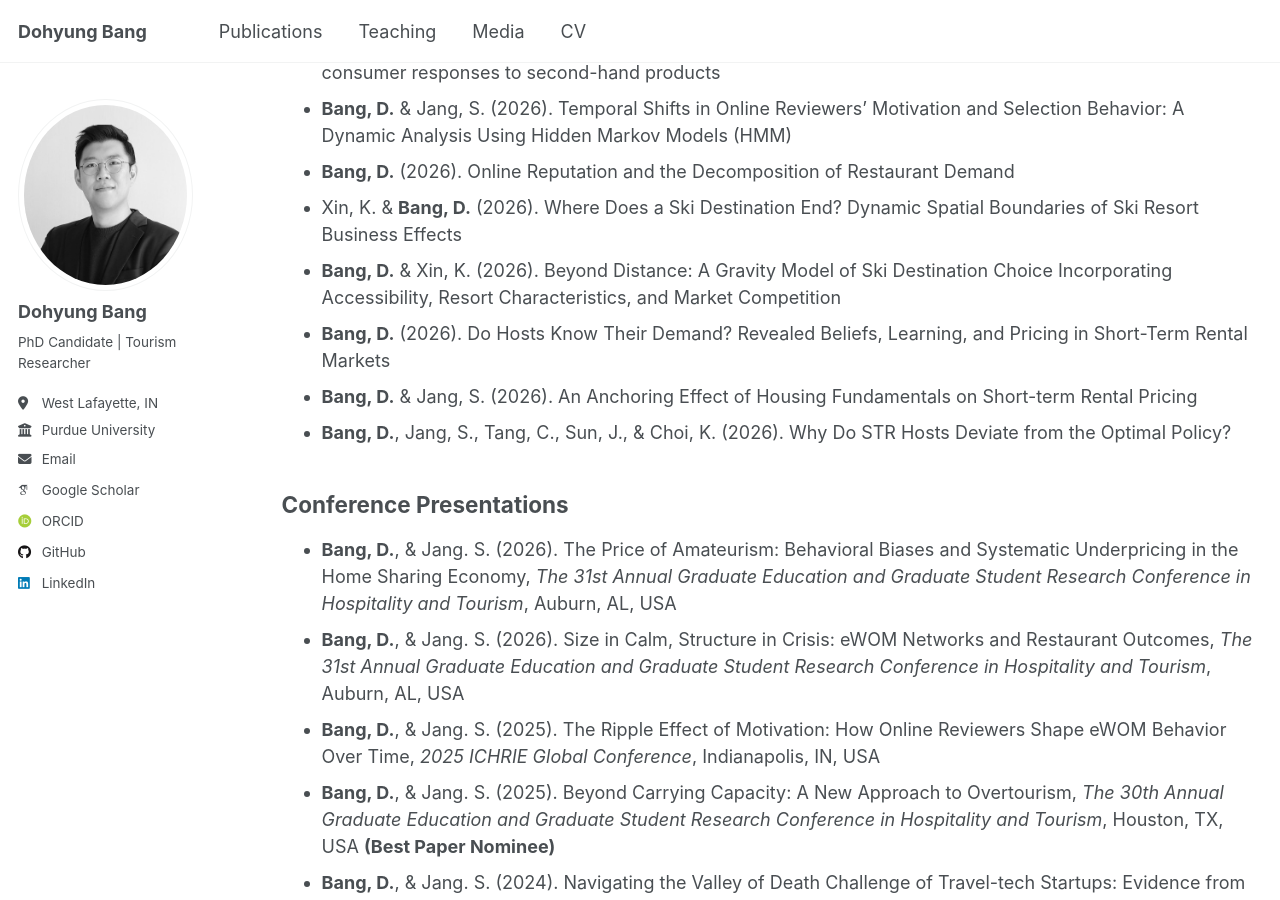
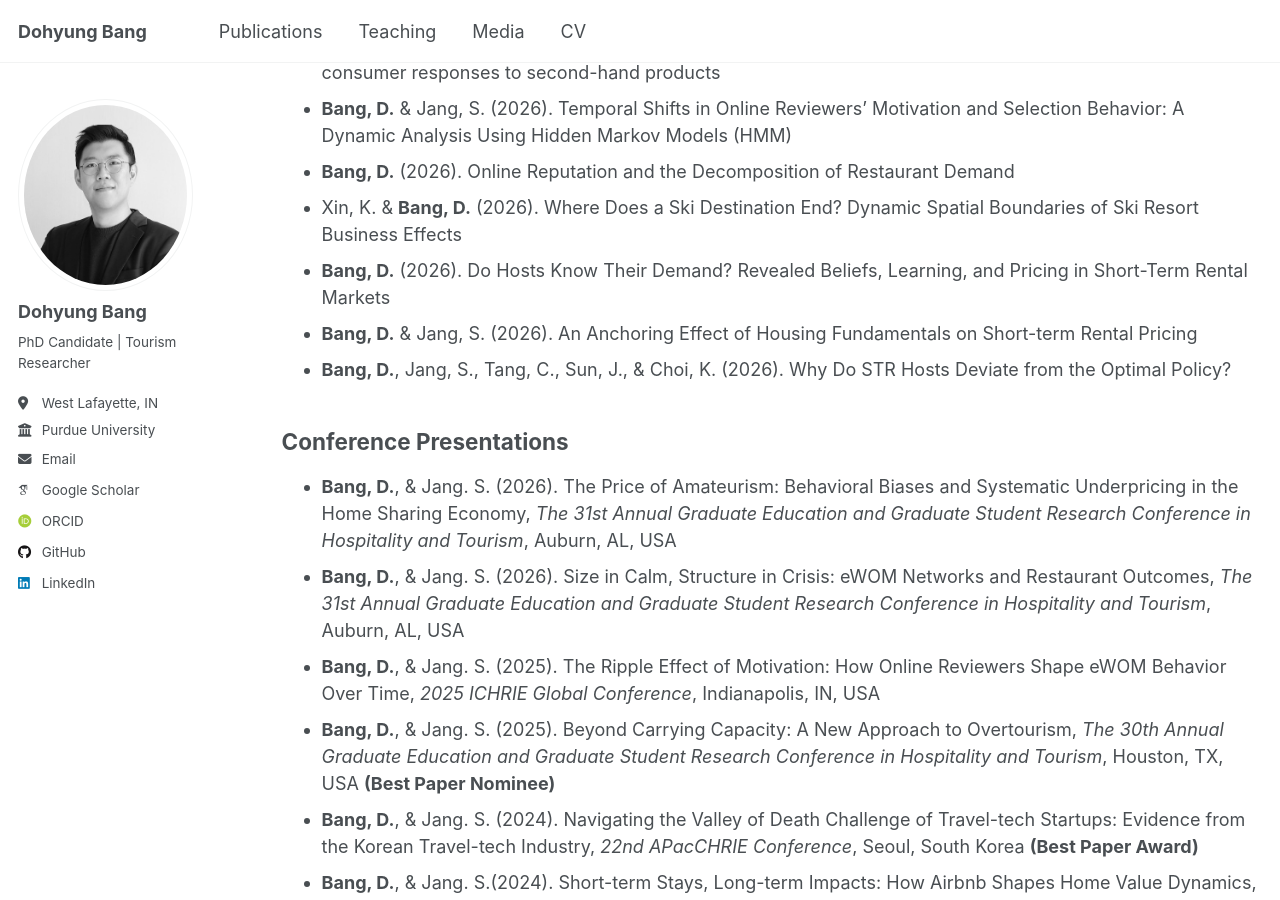
Before and after one commit to dohyungbang/dohyungbang.github.io, a Jekyll site: the page built from _pages/publications.md, in a window 1280 px wide and 900 px high, scrolled down 788 px. Built offline with Jekyll 4.4.1, drawn with Linux system fonts in a browser that asks for light colours; some web fonts are replaced; a script that is not in the unit is left out.

Commit message:
Update publications.md

```diff
--- a/_pages/publications.md
+++ b/_pages/publications.md
@@ -23,7 +23,6 @@ You can also find my articles on my [Google Scholar profile](https://scholar.goo
 - **Bang, D.** & Jang, S. (2026). Temporal Shifts in Online Reviewers’ Motivation and Selection Behavior: A Dynamic Analysis Using Hidden Markov Models (HMM)
 - **Bang, D.** (2026). Online Reputation and the Decomposition of Restaurant Demand
 - Xin, K. & **Bang, D.** (2026). Where Does a Ski Destination End? Dynamic Spatial Boundaries of Ski Resort Business Effects
-- **Bang, D.** & Xin, K. (2026). Beyond Distance: A Gravity Model of Ski Destination Choice Incorporating Accessibility, Resort Characteristics, and Market Competition
 - **Bang, D.** (2026). Do Hosts Know Their Demand? Revealed Beliefs, Learning, and Pricing in Short-Term Rental Markets
 - **Bang, D.** & Jang, S. (2026). An Anchoring Effect of Housing Fundamentals on Short-term Rental Pricing
 - **Bang, D.**, Jang, S., Tang, C., Sun, J., & Choi, K. (2026). Why Do STR Hosts Deviate from the Optimal Policy?
```
